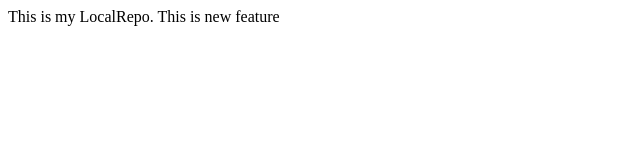
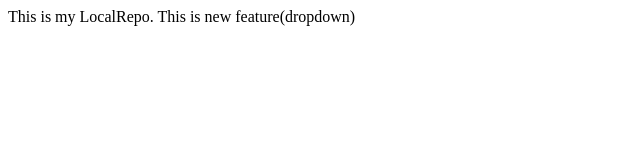
Before and after one commit to AkshadSonawane/Local-Repo, a plain HTML site: page index.html in a window 1280 px wide. Shown: the whole page, without its empty margins (0-640 px from the left). Drawn offline with Linux system fonts and the light colour scheme.

Commit message:
add dropdown

```diff
--- a/index.html
+++ b/index.html
@@ -1,3 +1,3 @@
 <p> This is my LocalRepo.
-    This is new feature
+    This is new feature(dropdown)
 </p>
```
